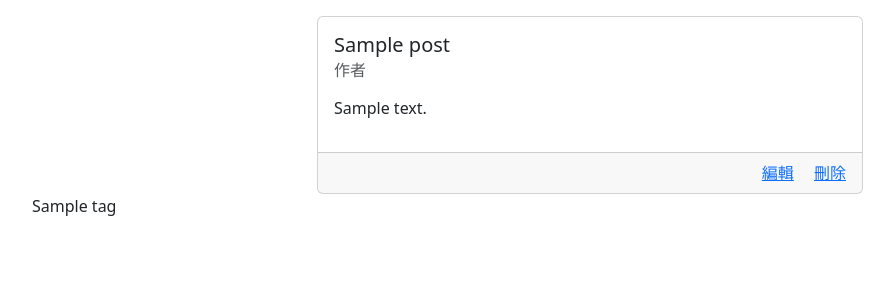
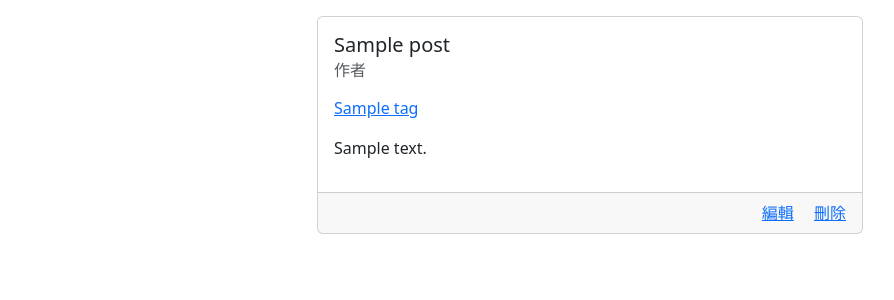
Before and after one commit to arthurc0102/ntub-django-2023, a Django app: page /post-detail/1/ in a window 1280 px wide. Shown: the part 56-356 px from the top of the page, without its empty margins (50-944 px from the left). Run offline with Django 4.2, Linux system fonts and the light colour scheme; tables that the repository leaves empty hold one stand-in row (values such as "Sample post"); some libraries are stand-ins or nearby versions.

Commit message:
顯示文章標籤

```diff
--- a/first/templates/post_detail.html
+++ b/first/templates/post_detail.html
@@ -18,6 +18,16 @@
           <h5 class="card-title">{{ post.title }}</h5>
           <h6 class="card-subtitle mb-2 text-muted">作者</h6>
           <p class="card-text">
+            <nav style="--bs-breadcrumb-divider: ',';" aria-label="breadcrumb">
+              <ol class="breadcrumb">
+                {% for tag in post.tags.all %}
+                  <li class="breadcrumb-item">
+                    <a href="#">{{ tag.name }}</a>
+                  </li>
+                {% endfor %}
+              </ol>
+            </nav>
+
             {% if post.is_public %}
               {{ post.content | linebreaks }}
             {% else %}
@@ -32,13 +42,4 @@
       </div>
     </div>
   </div>
-
-  <div class="row">
-    <div class="col">
-      {% for tag in post.tags.all %}
-        {{ tag.name }}
-        <br>
-      {% endfor %}
-    </div>
-  </div>
 {% endblock body %}
```
